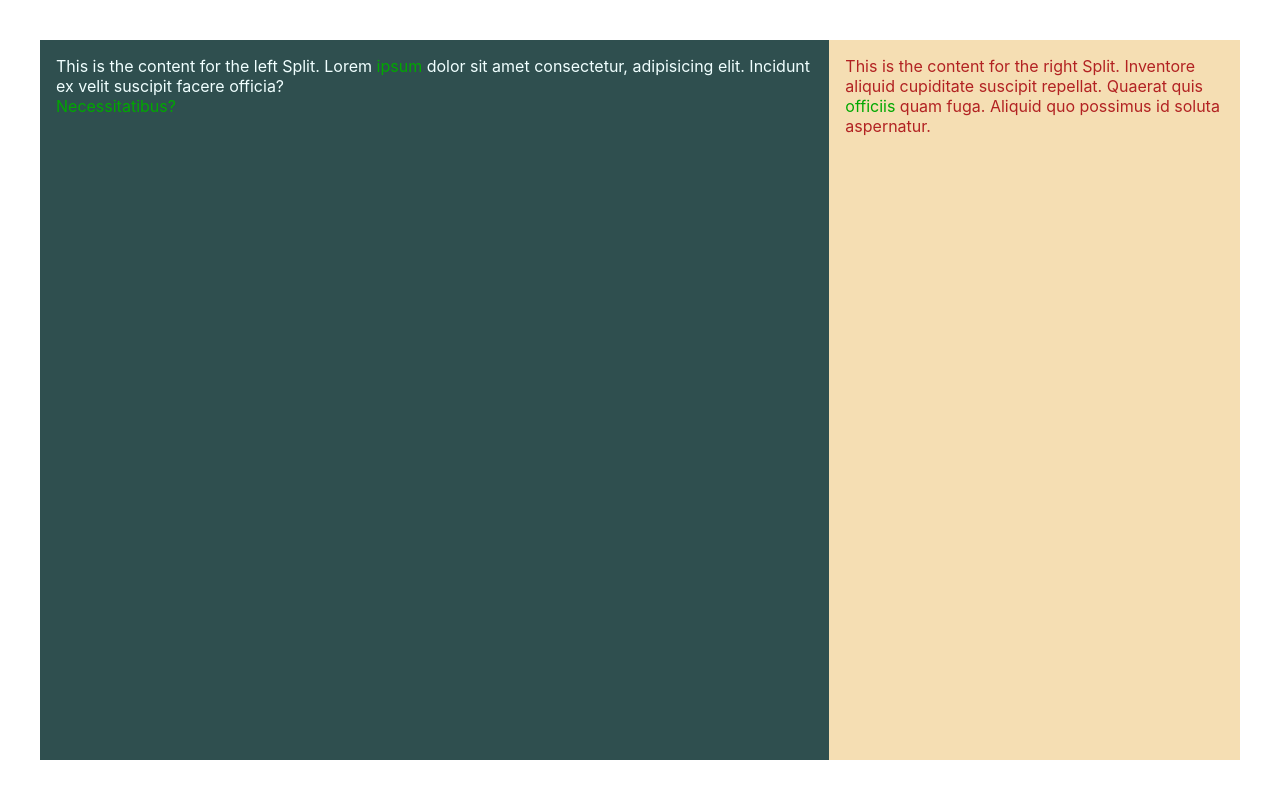
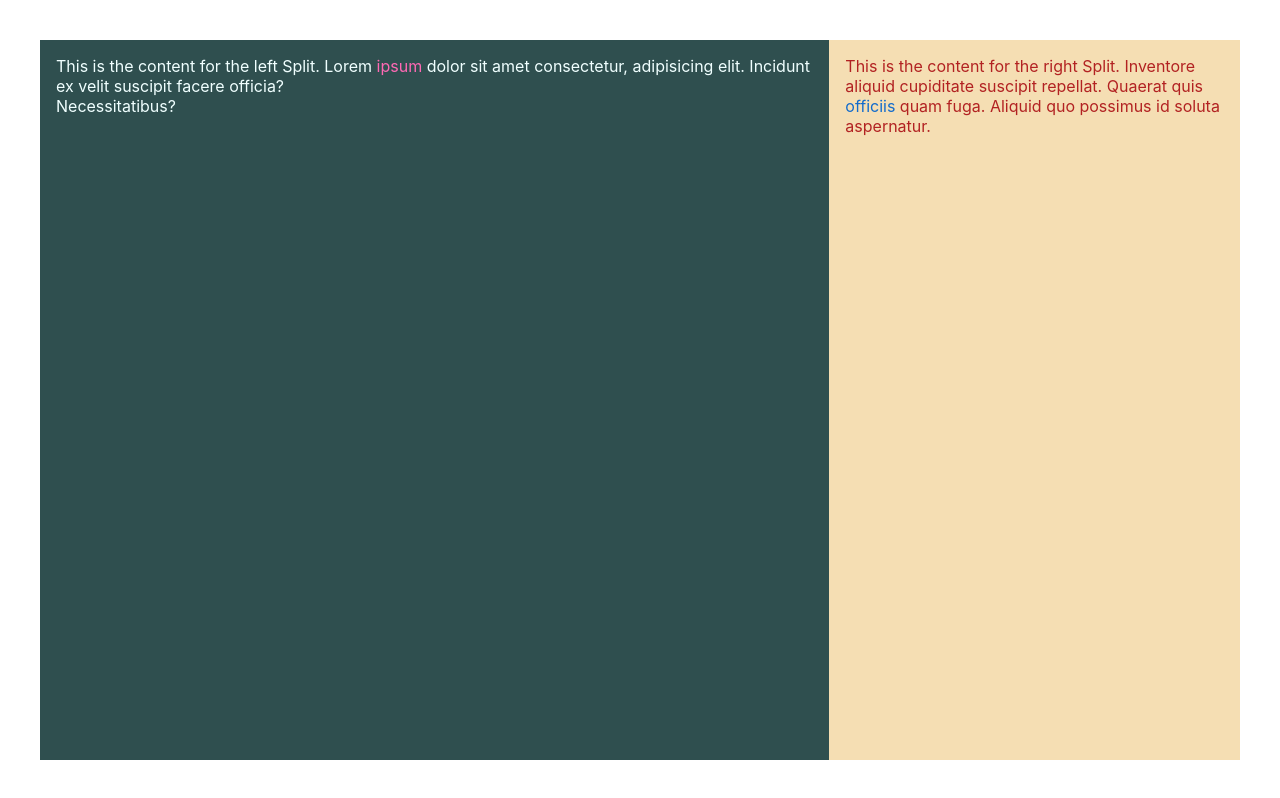
Before and after one commit to arminhus/react-playground, a React (Create React App) app: page / in a window 1280 px wide. Built offline with nearby package versions, Linux system fonts and the light colour scheme.

Commit message:
tooltip css changes

```diff
--- a/src/App.js
+++ b/src/App.js
@@ -4,9 +4,15 @@ import "./App.css";
 import Tooltip from "./composition/Tooltip";
 
 // make 2 tooltips here and another inside the App directly
-const firstTooltip = <Tooltip message="tooltip message">ipsum</Tooltip>;
+const firstTooltip = (
+  <Tooltip color="hotpink" message="tooltip message">
+    ipsum
+  </Tooltip>
+);
 const secondTooltip = (
-  <Tooltip message="another tooltip message">officiis</Tooltip>
+  <Tooltip color="#126BCC" message="another tooltip message">
+    officiis
+  </Tooltip>
 );
 
 function App() {
--- a/src/composition/Tooltip.css
+++ b/src/composition/Tooltip.css
@@ -3,9 +3,9 @@
   cursor: pointer;
 }
 
-.Tooltip-content {
+/* .Tooltip-content {
   color: #01a800;
-}
+} */
 
 .Tooltip-message {
   background-color: hsla(0, 0%, 10%, 0.9);
--- a/src/composition/Tooltip.js
+++ b/src/composition/Tooltip.js
@@ -4,7 +4,9 @@ import "./Tooltip.css";
 let Tooltip = props => {
   return (
     <span className="Tooltip">
-      <span className="Tooltip-content">{props.children}</span>
+      <span className="Tooltip-content" style={{ color: props.color }}>
+        {props.children}
+      </span>
       <span className="Tooltip-message">{props.message}</span>
     </span>
   );
```
